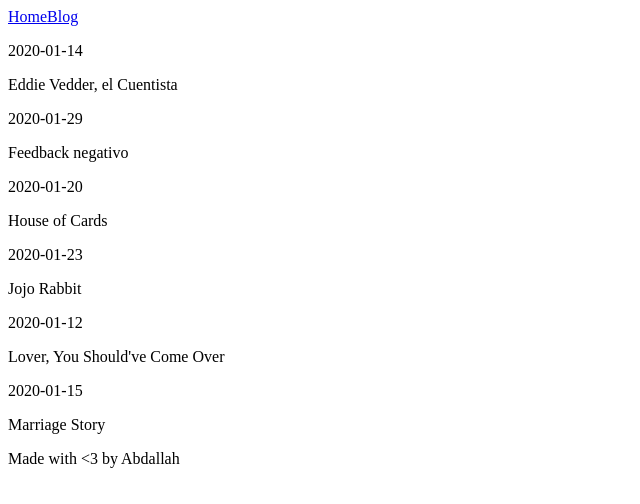
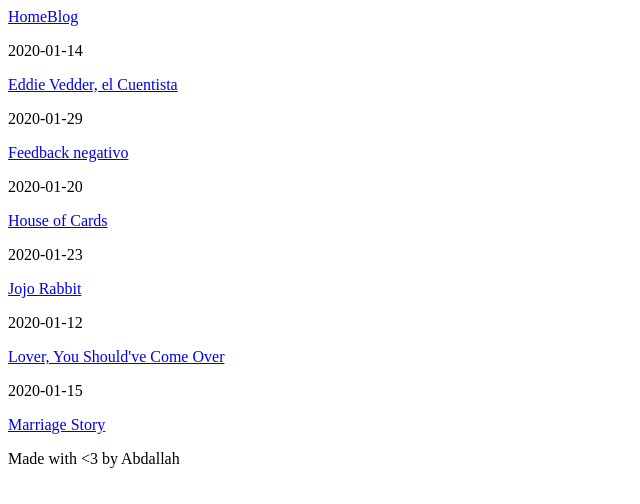
Before and after one commit to aabedraba/dotcom, a Next.js app: page / in a window 1280 px wide. Shown: the top 504 px of the page, without its empty margins (0-640 px from the left). Built offline with nearby package versions, Linux system fonts and the light colour scheme.

Commit message:
Make dynamic post page

```diff
--- a/pages/index.tsx
+++ b/pages/index.tsx
@@ -2,9 +2,11 @@
 import fs from "fs";
 import matter from "gray-matter";
 import { GetServerSideProps } from "next";
+import Link from "next/link";
 
 type PageProps = {
   postList: {
+    id: string;
     title: string;
     date: string;
   }[];
@@ -18,7 +20,16 @@
           return (
             <div className="flex justify-center space-x-5 relative ">
               <p>{post.date}</p>
-              <p className="">{post.title}</p>
+              <Link
+                href={{
+                  pathname: "/posts/[id]",
+                  query: {
+                    id: post.id,
+                  },
+                }}
+              >
+                <a className="">{post.title}</a>
+              </Link>
             </div>
           );
         })}
@@ -36,6 +47,7 @@
     const fileContent = fs.readFileSync(filePath, "utf-8");
     const result = matter(fileContent);
     return {
+      id: fileName.replace(".md", "").trim(),
       title: result.data.title,
       date: result.data.date,
     };
```
Also changed, not shown: pages/blog.tsx (deleted, +0 -9 lines), pages/posts/[id].tsx (added, +24 -0 lines).
